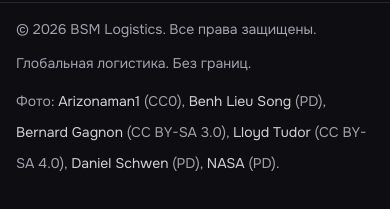
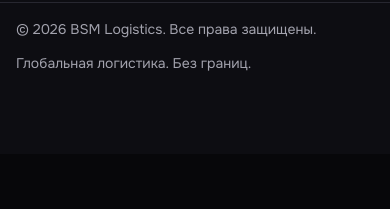
Before and after one commit to farik9797/bsm-group, a plain HTML site: page index.html in a window 390 px wide. Shown: the part 7963-8172 px from the top of the page. After the commit the page ends 8117 px from the top, so only its background shows below. Drawn offline with nearby package versions, Linux system fonts and the light colour scheme.

Commit message:
Убрана строка фото-кредитов из футера
Co-Authored-By: Claude Opus 5.5 <noreply@anthropic.com>

```diff
--- a/index.html
+++ b/index.html
@@ -363,7 +363,6 @@
     <p>© 2026 BSM Logistics. Все права защищены.</p>
     <p>Глобальная логистика. Без границ.</p>
   </div>
-  <p class="container footer__credits">Фото: <a href="https://commons.wikimedia.org/wiki/File:CMA_CGM_Seine_au_port_du_Havre.jpg">Arizonaman1</a> (CC0), <a href="https://commons.wikimedia.org/wiki/File:Tour_Eiffel_Wikimedia_Commons.jpg">Benh Lieu Song</a> (PD), <a href="https://commons.wikimedia.org/wiki/File:Blue_Mosque_(Istanbul).jpg">Bernard Gagnon</a> (CC BY-SA 3.0), <a href="https://commons.wikimedia.org/wiki/File:The_skyline_of_Pudong_at_night.jpg">Lloyd Tudor</a> (CC BY-SA 4.0), <a href="https://commons.wikimedia.org/wiki/File:Statue_of_Liberty_frontal_2_crop.JPG">Daniel Schwen</a> (PD), <a href="https://commons.wikimedia.org/wiki/File:ISS-65_Europe,_city_lights_from_space.jpg">NASA</a> (PD).</p>
 </footer>
 
 <div class="dock" aria-label="Быстрая связь">
--- a/style.css
+++ b/style.css
@@ -1,5 +1,5 @@
 /* Hallmark · shape: client mockup 1:1 (dark logistics landing) · genre: modern-minimal · theme: Wayfind (deal 2/3), overridden by the client's own mockup · job: book (заявка на расчёт перевозки) · draw: manual
- * hero: Split, copy left over a full-bleed black BSM truck · nav: logo, services menu, links, language, lime action · footer: one bar plus legal row · imagery: client's own BSM photographs, Wikimedia Commons cities, ship and night Earth (credited) · signature: a lime road with a truck driving it on scroll, lime routes into Tashkent · wayfind: dark colourway, BSM brand (black, lime #ADF728, purple #8E43F1)
+ * hero: Split, copy left over a full-bleed black BSM truck · nav: logo, services menu, links, language, lime action · footer: one bar plus legal row · imagery: client's own BSM photographs, Wikimedia Commons cities, ship and night Earth · signature: a lime road with a truck driving it on scroll, lime routes into Tashkent · wayfind: dark colourway, BSM brand (black, lime #ADF728, purple #8E43F1)
  * axes: dark/grotesk-sans/neutral · posture: committed · contrast: pass · fold: pass · copy: verbatim · v2.0.0 */
 /* Hallmark · pre-emit critique: P3 H5 E4 S4 R3 V3 · weakest: R, the client asked for their mockup 1:1, so its eyebrows, glows and arrow buttons stay */
 /* Hallmark · client override · the user asked for the mockup 1:1; its eyebrows (54), arrows in buttons (63) and the two-colour hero (38iii) are kept on their instruction */
@@ -286,8 +286,6 @@ section { position: relative; }
 .footer__phone { display: inline-flex; align-items: center; gap: var(--space-xs); font-weight: 600; opacity: 1 !important; }
 .footer__phone .icon { color: var(--color-accent); }
 .footer__legal { display: flex; flex-wrap: wrap; justify-content: space-between; gap: var(--space-sm); padding-top: var(--space-md); font-size: var(--text-xs); color: var(--color-muted); }
-.footer__credits { margin-top: var(--space-sm); font-size: var(--text-xs); line-height: 2.2; color: var(--color-muted); }
-.footer__credits a { color: var(--color-ink); }
 
 .dock { display: none; }
 
@@ -348,7 +346,7 @@ section { position: relative; }
   .types__labels { display: flex; flex-wrap: wrap; gap: var(--space-xs); margin-top: var(--space-lg); }
   .types__labels li { position: static; translate: none; padding: var(--space-2xs) var(--space-sm); border: var(--rule-hair) solid var(--color-rule-strong); border-radius: var(--radius-pill); font-size: var(--text-sm); color: var(--color-ink); }
   .types__map { margin-top: var(--space-xl); }
-  .badge, .scroll-cue, .step__num, .footer__legal, .footer__credits, .stat dt { font-size: var(--text-sm); }
+  .badge, .scroll-cue, .step__num, .footer__legal, .stat dt { font-size: var(--text-sm); }
   .nav .logo { width: 76px; }
   .lang { display: none; }
   .hero__actions .btn { width: 100%; }
```
